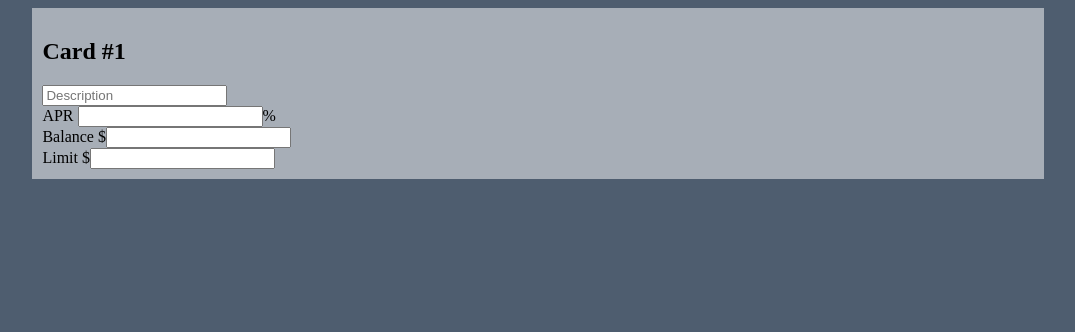
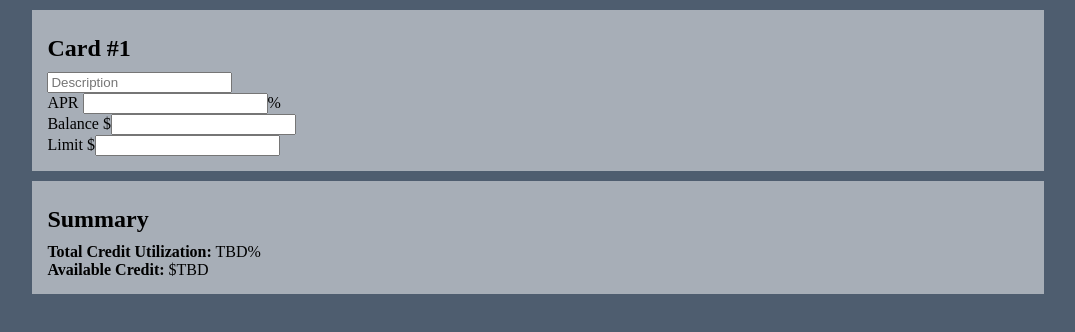
Before and after one commit to banterability/exchequer, a website: page index.html in a window 1280 px wide. Shown: the whole page, without its empty margins (102-1177 px from the left). Drawn offline with nearby package versions, Linux system fonts and the light colour scheme; files that its build step writes are made by us from their sources.

Commit message:
Add markup for summary section

```diff
--- a/assets/stylus/app.styl
+++ b/assets/stylus/app.styl
@@ -3,8 +3,11 @@
 html
   background-color: rgb(78, 93, 111)
 
+h1
+  margin: 10px 0
+
 section
   background-color: rgba(255, 255, 255, 0.5)
-  margin: 0 auto
-  padding: 10px
+  margin: 10px auto
+  padding: 15px
   width: 80%
--- a/index.html
+++ b/index.html
@@ -22,7 +22,16 @@
     <label for="card_1_limit">Limit</label>
     $<input name="card_1_limit" type="number">
 
+  </section>
 
+  <section class="summary">
+    <h1>Summary</h1>
+
+    <strong>Total Credit Utilization:</strong> <span class="credit_use">TBD</span>%
+
+    <br />
+
+    <strong>Available Credit:</strong> $<span class="credit_use">TBD</span>
   </section>
 </body>
 </html>
```
